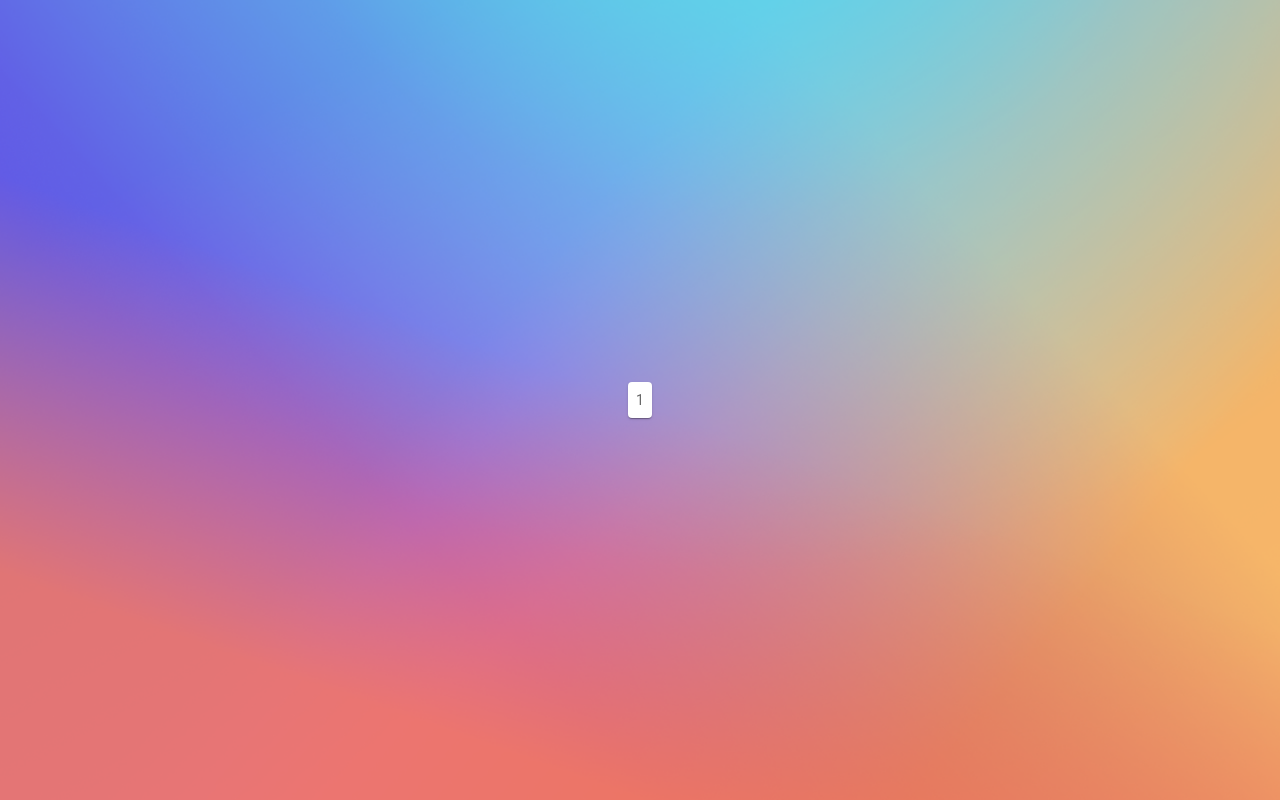
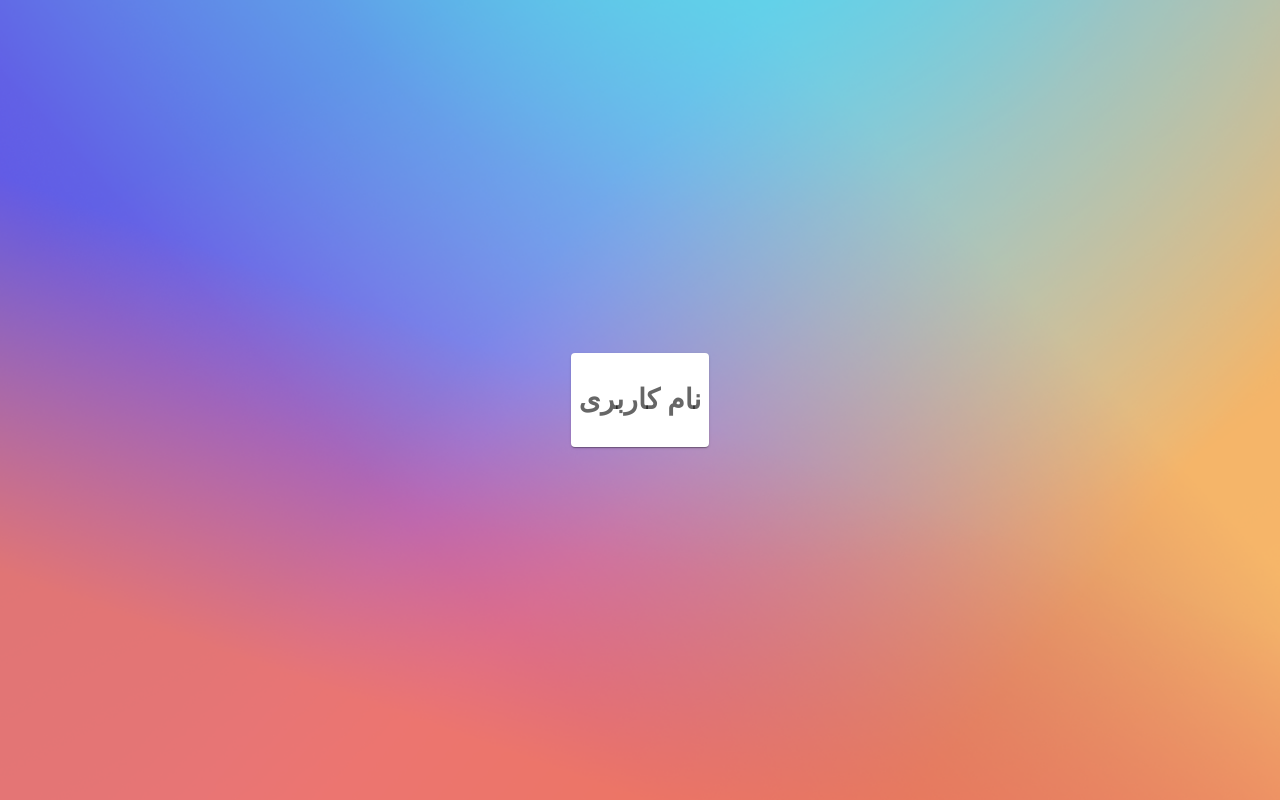
Before and after one commit to alias1994/building, a React (Create React App) app in the folder frontend/: page / in a window 1280 px wide. Built offline with nearby package versions, Linux system fonts and the light colour scheme.

Commit message:
edit by ali

```diff
--- a/frontend/src/App.js
+++ b/frontend/src/App.js
@@ -4,6 +4,7 @@ import Box from '@mui/material/Box';
 import Paper from '@mui/material/Paper';
 import Grid from '@mui/material/Grid';
 import './App.css';
+import TextFild from './component/text-fild.jsx'
 
 const PaperGrid = styled(Paper)(({ theme }) => ({
   backgroundColor: theme.palette.mode === 'dark' ? '#1A2027' : '#fff',
@@ -19,7 +20,7 @@ function App() {
     <Box>
       <Grid sx={{ height: '100vh' }} container justifyContent="center" alignItems="center">
         <PaperGrid item xs={6}>
-          1
+          {TextFild('نام کاربری')}
         </PaperGrid>
       </Grid>
     </Box>
--- a/frontend/src/component/text-fild.jsx
+++ b/frontend/src/component/text-fild.jsx
@@ -0,0 +1,4 @@
+function TextFild (name){
+    return(<h1>{name}</h1>)
+}
+export default TextFild;
```
Also changed, not shown: frontend/src/pages/login&signup.jsx (added).
